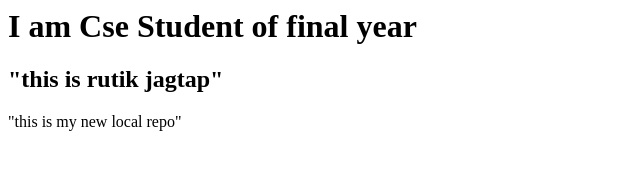
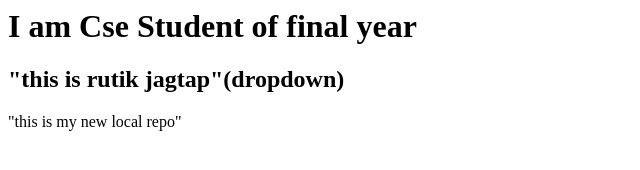
Before and after one commit to rutikmj712/localrepo, a plain HTML site: page index.html in a window 1280 px wide. Shown: the whole page, without its empty margins (0-640 px from the left). Drawn offline with Linux system fonts and the light colour scheme.

Commit message:
add dropdown

```diff
--- a/index.html
+++ b/index.html
@@ -2,7 +2,7 @@
     I am Cse Student of final year
 </h1>
 <h2>
-    "this is rutik jagtap"
+    "this is rutik jagtap"(dropdown)
 </h2>
 <p>
     "this is my new local repo"
```
